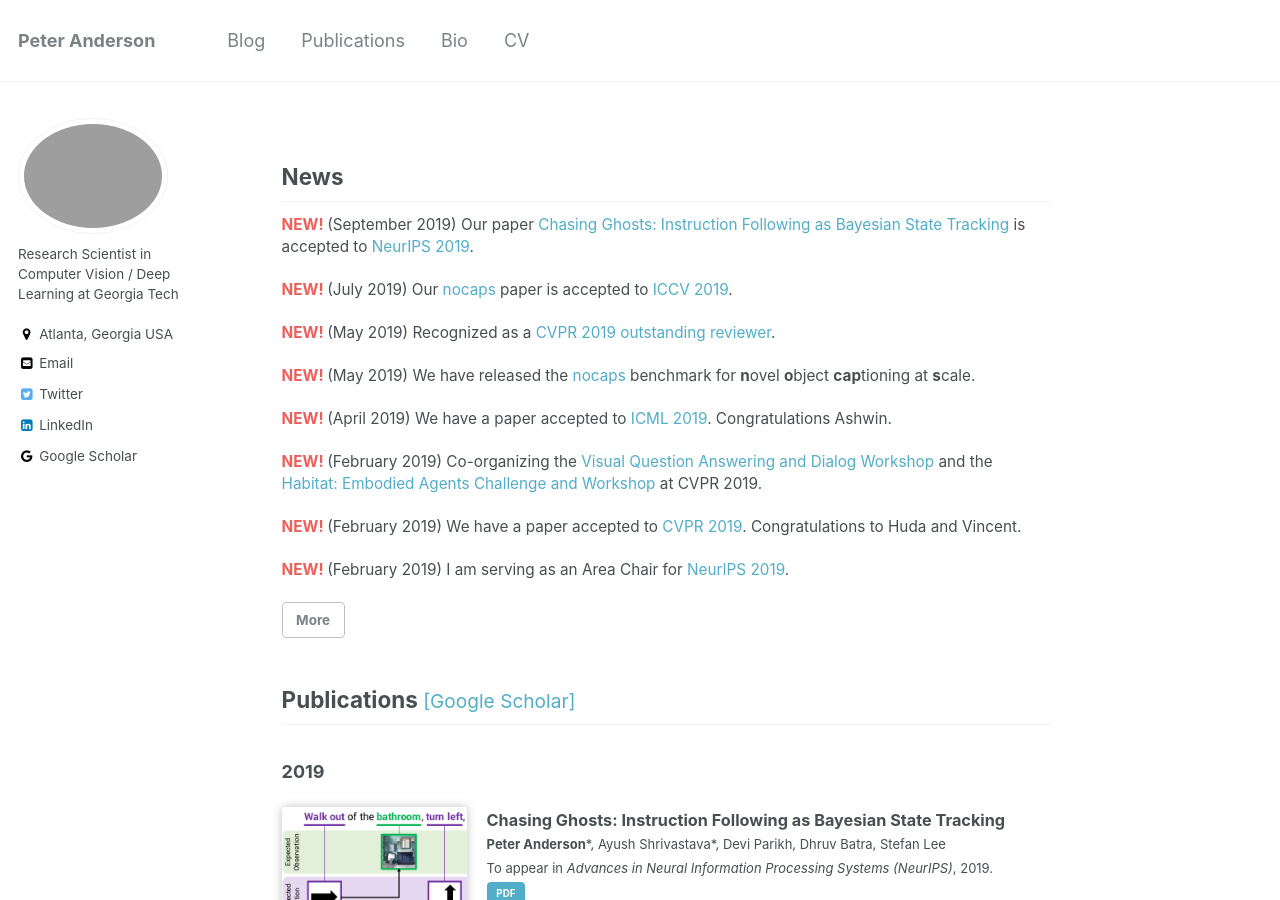
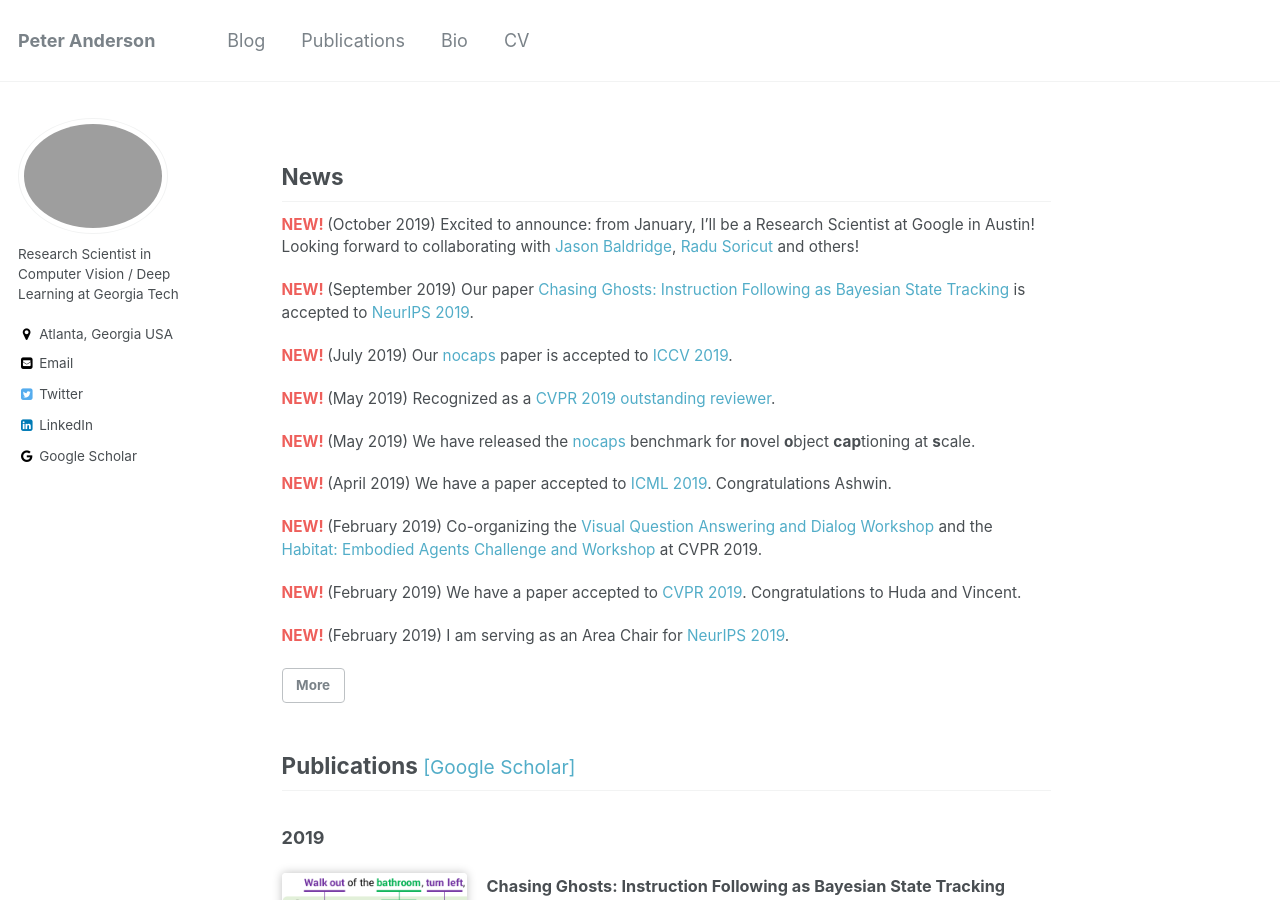
Before and after one commit to peteanderson80/peteanderson80.github.io, a Jekyll site: the page built from index.html, in a window 1280 px wide and 900 px high. Built offline with Jekyll 4.4.1, drawn with Linux system fonts in a browser that asks for light colours; a script that is not in the unit is left out; the list of posts is cut into pages by our own code.

Commit message:
job update

```diff
--- a/_data/news.yml
+++ b/_data/news.yml
@@ -1,5 +1,6 @@
 # News on home page
 main:
+  - "(October 2019) Excited to announce: from January, I'll be a Research Scientist at Google in Austin! Looking forward to collaborating with [Jason Baldridge](https://ai.google/research/people/JasonBaldridge/), [Radu Soricut](https://ai.google/research/people/105783) and others!"
   - "(September 2019) Our paper [Chasing Ghosts: Instruction Following as Bayesian State Tracking](https://arxiv.org/abs/1907.02022) is accepted to [NeurIPS 2019](https://neurips.cc/)."
   - "(July 2019) Our [nocaps](https://nocaps.org/) paper is accepted to [ICCV 2019](http://iccv2019.thecvf.com/)."
   - "(May 2019) Recognized as a [CVPR 2019 outstanding reviewer](http://cvpr2019.thecvf.com/files/CVPR_2019_Program_Guide.pdf)."
@@ -10,6 +11,7 @@ main:
   - "(February 2019) I am serving as an Area Chair for [NeurIPS 2019](https://neurips.cc/Conferences/2019)."
 
 all:
+  - "(October 2019) Excited to announce: from January, I'll be a Research Scientist at Google in Austin! Looking forward to collaborating with [Jason Baldridge](https://ai.google/research/people/JasonBaldridge/), [Radu Soricut](https://ai.google/research/people/105783) and others!"
   - "(September 2019) Our paper [Chasing Ghosts: Instruction Following as Bayesian State Tracking](https://arxiv.org/abs/1907.02022) is accepted to [NeurIPS 2019](https://neurips.cc/)."
   - "(July 2019) Our [nocaps](https://nocaps.org/) paper is accepted to [ICCV 2019](http://iccv2019.thecvf.com/)."
   - "(May 2019) Recognized as a [CVPR 2019 outstanding reviewer](http://cvpr2019.thecvf.com/files/CVPR_2019_Program_Guide.pdf)."
```
